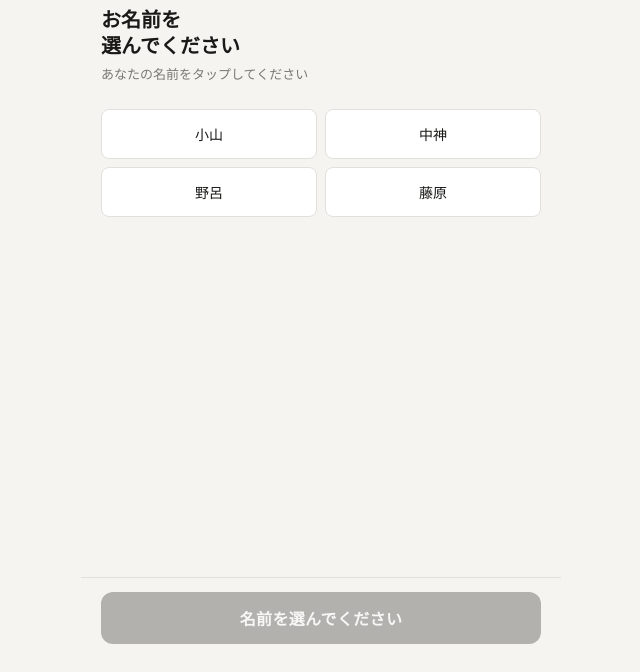
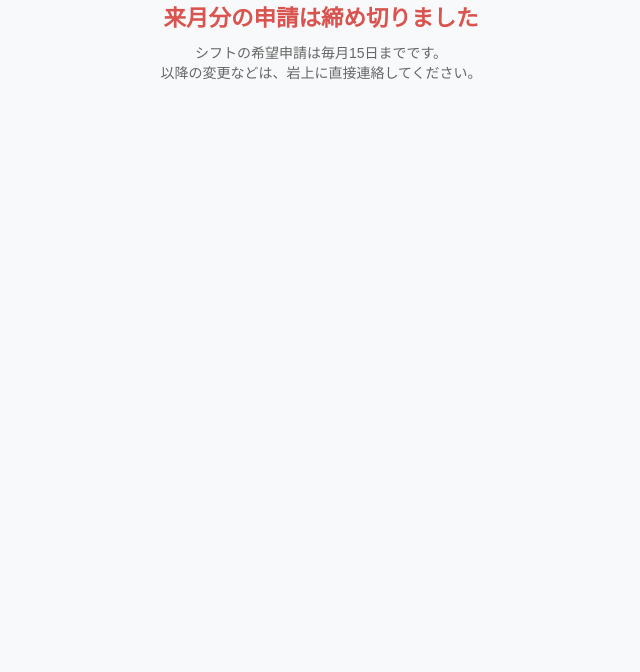
Before and after one commit to noropc0918-commits/index.html, a plain HTML site: page index.html in a window 1280 px wide. Shown: the part 128-800 px from the top of the page, without its empty margins (319-959 px from the left). Drawn offline with nearby package versions, Linux system fonts and the light colour scheme.

Commit message:
Update index.html

```diff
--- a/index.html
+++ b/index.html
@@ -3,7 +3,7 @@
 <head>
 <meta charset="UTF-8">
 <meta name="viewport" content="width=device-width, initial-scale=1.0, maximum-scale=1.0">
-<title>【15日締め切り】希望申請フォーム</title>
+<title>【15日締め切り】休み希望申請フォーム</title>
 <link rel="preconnect" href="https://fonts.googleapis.com">
 <link href="https://fonts.googleapis.com/css2?family=Noto+Sans+JP:wght@400;500;700&family=DM+Mono:wght@400;500&display=swap" rel="stylesheet">
 <style>
@@ -916,5 +916,22 @@ function resetForm() {
 updateProgress();
 updateNextBtn();
 </script>
+<script>
+    document.addEventListener("DOMContentLoaded", function() {
+        var today = new Date();
+        var date = today.getDate();
+        if (date >= 16) {
+            document.body.innerHTML = `
+                <div style="text-align: center; padding: 50px 20px; font-family: sans-serif;">
+                    <div style="font-size: 50px; margin-bottom: 20px;">⚠️</div>
+                    <h2 style="color: #d9534f; margin-bottom: 10px;">来月分の申請は締め切りました</h2>
+                    <p style="color: #666; font-size: 14px;">シフトの希望申請は毎月15日までです。<br>以降の変更などは、岩上に直接連絡してください。</p>
+                </div>
+            `;
+            document.body.style.backgroundColor = "#f8f9fa";
+        }
+    });
+</script>
+
 </body>
 </html>
```
